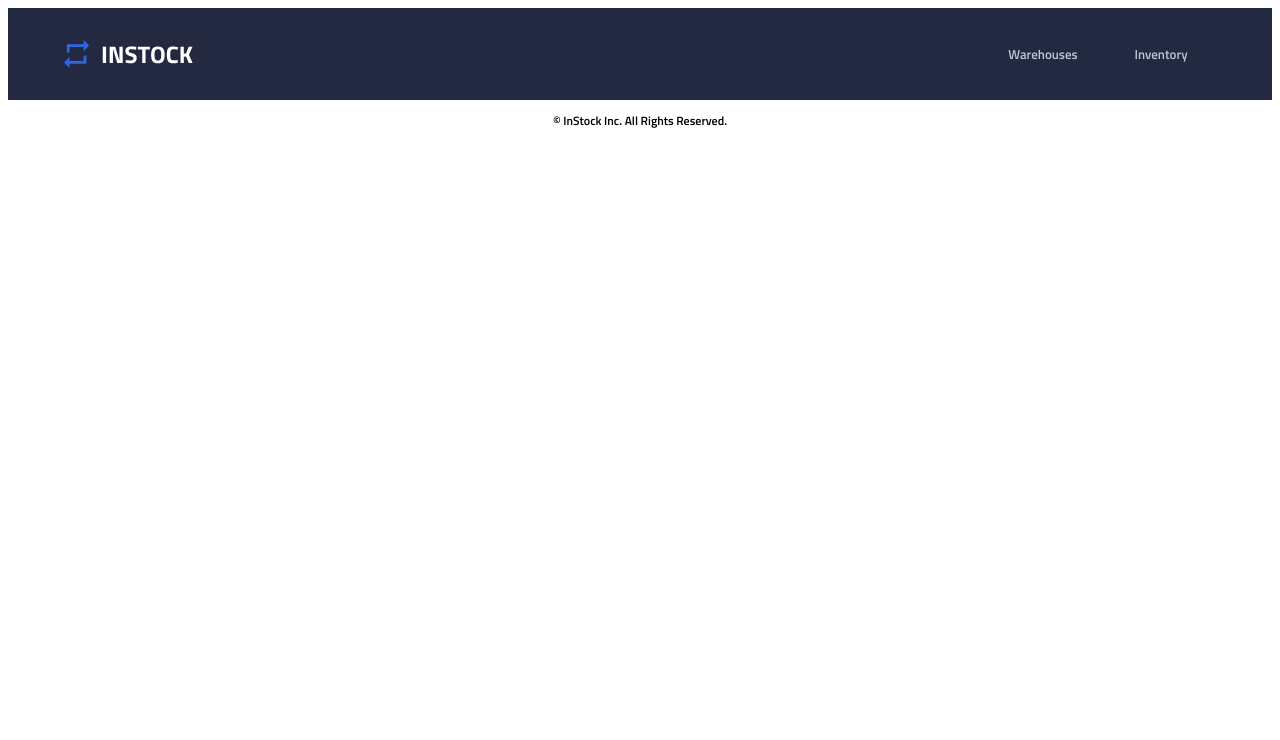
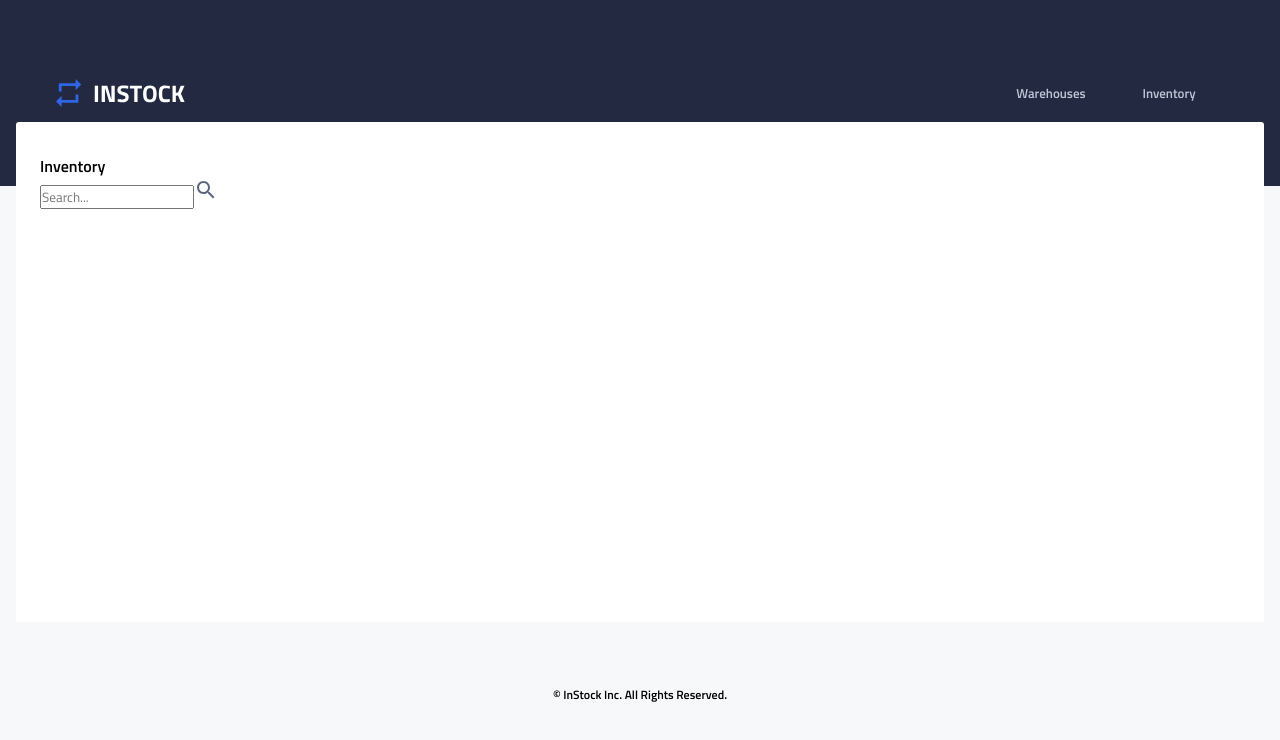
Before and after one commit to aymeeflores/vaka-instock, a React (Create React App) app in the folder client/: page /inventory in a window 1280 px wide. Shown: the top 740 px of the page. Built offline with nearby package versions, Linux system fonts and the light colour scheme.

Commit message:
style inventory page bg and create list container

```diff
--- a/client/src/App.js
+++ b/client/src/App.js
@@ -12,7 +12,7 @@ class App extends React.Component {
       <>
         <BrowserRouter>
           <Header />
-
+          <Inventory />
           <Switch>
             <Route path="/">
               <Warehouses />
--- a/client/src/App.scss
+++ b/client/src/App.scss
@@ -1,3 +1,7 @@
 @import "./partials/reset";
+@import "./partials/variables";
 
 @include css-reset;
+body {
+  background-color: $light-grey;
+}
--- a/client/src/components/Header/header.scss
+++ b/client/src/components/Header/header.scss
@@ -7,17 +7,17 @@
   background-color: $graphite;
   padding: 24px 16px;
   width: 100%;
-  height: 136px;
+  height: 200px;
 
   @include tablet {
     width: 100%;
-    height: 92px;
+    height: 186px;
     padding: 24px 32px;
   }
 
   @include desktop {
     width: 100%;
-    height: 92px;
+    height: 186px;
     padding: 24px 56px;
     display: flex;
     justify-content: center;
--- a/client/src/components/InventoryList/InventoryList.js
+++ b/client/src/components/InventoryList/InventoryList.js
@@ -0,0 +1,26 @@
+import React from "react";
+import searchIcon from "../../assets/Icons/search-24px.svg";
+import "../InventoryList/inventoryList.scss";
+
+const InventoryList = () => {
+  return (
+    <article className="inventory__list-container">
+      <article className="inventory__top">
+        <h1 className="inventory__page-title">Inventory</h1>
+        <article className="inventory__search-btn-container">
+          <article className="inventory__search-wrapper">
+            <input
+              type="text"
+              name="search"
+              id="seatch"
+              placeholder="Search..."
+            />
+            <img src={searchIcon} alt="magnifying glass icon" />
+          </article>
+        </article>
+      </article>
+    </article>
+  );
+};
+
+export default InventoryList;
--- /dev/null
+++ b/client/src/components/InventoryList/inventoryList.scss
@@ -0,0 +1,17 @@
+@import "../../partials/breakpoints";
+@import "../../partials/reset";
+@import "../../partials/typography";
+@import "../../partials/variables";
+
+.inventory {
+  &__list-container {
+    background-color: #fff;
+    width: calc(100% - 32px);
+    height: 500px;
+    margin: auto;
+    border-radius: 3px;
+    position: relative;
+    top: -64px;
+    padding: 32px 24px;
+  }
+}
--- a/client/src/pages/Inventory/Inventory.js
+++ b/client/src/pages/Inventory/Inventory.js
@@ -1,11 +1,13 @@
-import React from 'react'
+import React from "react";
+import InventoryList from "../../components/InventoryList/InventoryList";
+import "../Inventory/inventory.scss";
 
 const Inventory = () => {
-    return (
-        <div>
+  return (
+    <section className="inventory">
+      <InventoryList />
+    </section>
+  );
+};
 
-        </div>
-    )
-}
-
-export default Inventory
+export default Inventory;
--- /dev/null
+++ b/client/src/pages/Inventory/inventory.scss
@@ -0,0 +1,8 @@
+@import "../../partials/breakpoints";
+@import "../../partials/reset";
+@import "../../partials/typography";
+@import "../../partials/variables";
+
+.inventory {
+  position: relative;
+}
--- a/client/src/partials/_reset.scss
+++ b/client/src/partials/_reset.scss
@@ -2,6 +2,8 @@
   *,
   *::before,
   *::after {
+    padding: 0;
+    margin: 0;
     box-sizing: border-box;
     font-family: "Titillium web";
   }
```
